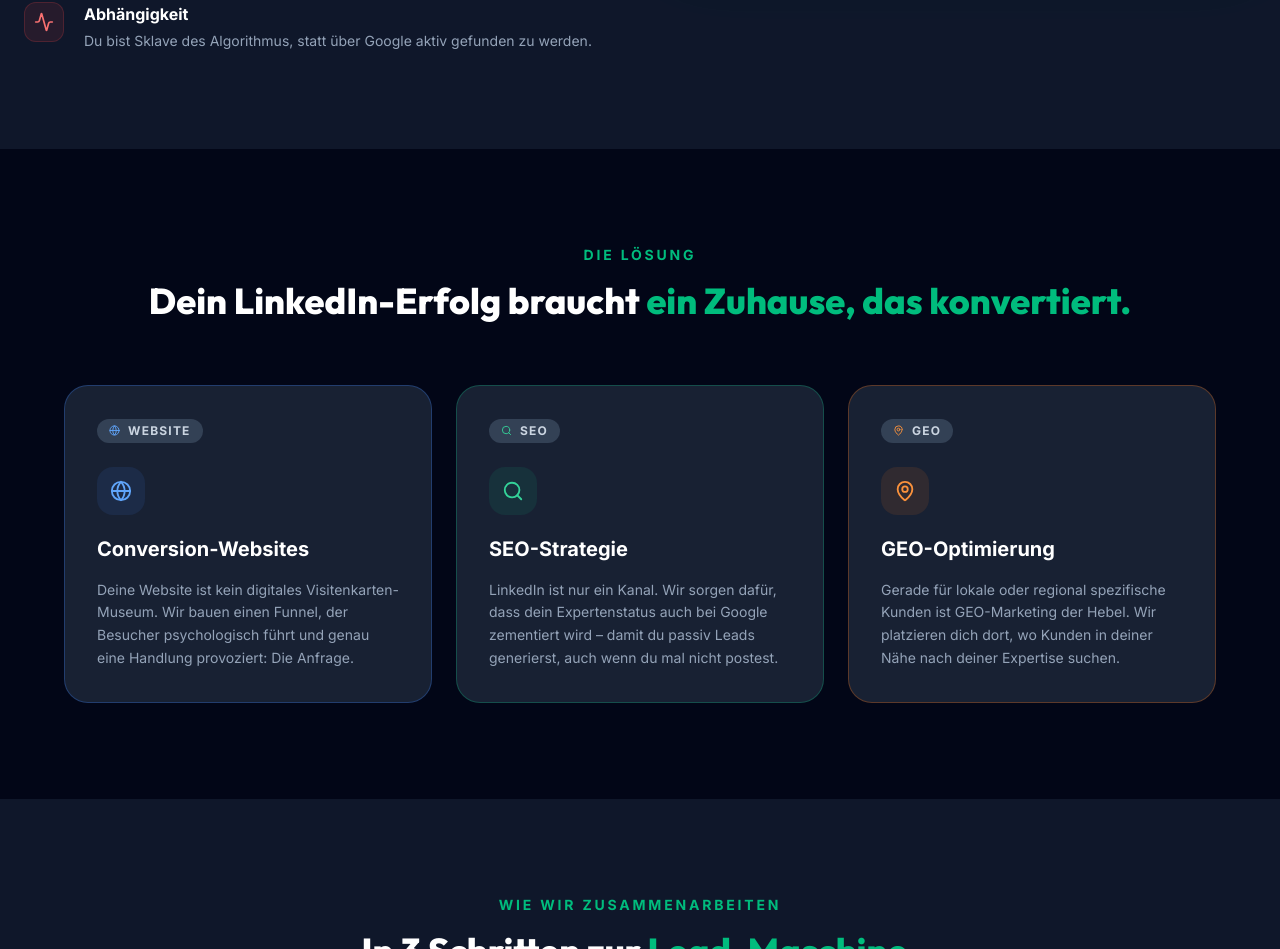
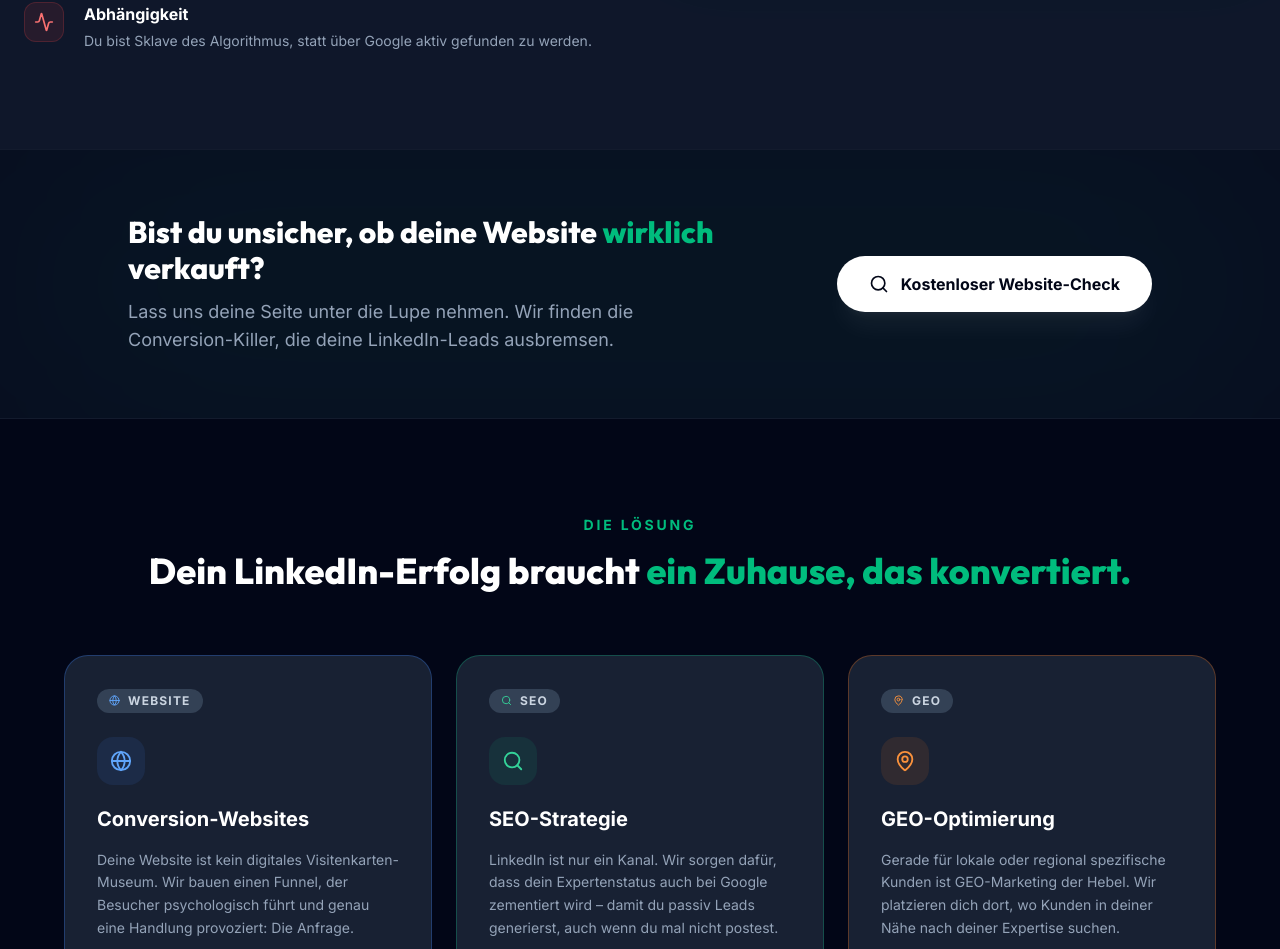
Before and after one commit to timmsug-source/website-linkedin, a Next.js app: page /lp/linkedin in a window 1280 px wide. Shown: the part 1596-2545 px from the top of the page. Built offline with nearby package versions, Linux system fonts and the light colour scheme.

Commit message:
Add Website-Check CTA below Problem section

```diff
--- a/src/app/lp/linkedin/page.tsx
+++ b/src/app/lp/linkedin/page.tsx
@@ -256,6 +256,27 @@ export default function LinkedInLP() {
         </div>
       </section>
 
+      {/* ── 2.1 CTA: WEBSITE-CHECK ────────────────────────────────────────── */}
+      <section className="py-16 px-6 bg-slate-900/50 border-y border-slate-800/50 relative overflow-hidden">
+        <div className="absolute top-1/2 left-1/2 -translate-x-1/2 -translate-y-1/2 w-full h-full bg-accent/5 blur-[120px] rounded-full pointer-events-none" />
+        <div className="max-w-5xl mx-auto relative z-10 flex flex-col md:flex-row items-center justify-between gap-10">
+          <div className="text-center md:text-left">
+            <h3 className="text-2xl md:text-3xl font-display font-extrabold text-white mb-3">
+              Bist du unsicher, ob deine Website <span className="text-accent">wirklich</span> verkauft?
+            </h3>
+            <p className="text-slate-400 text-lg max-w-xl">
+              Lass uns deine Seite unter die Lupe nehmen. Wir finden die Conversion-Killer, die deine LinkedIn-Leads ausbremsen.
+            </p>
+          </div>
+          <a
+            href={CONTACT_URL}
+            className="whitespace-nowrap inline-flex items-center gap-3 bg-white text-slate-950 hover:bg-accent hover:text-white rounded-full px-8 py-4 font-bold transition-all shadow-xl shadow-white/5"
+          >
+            <Search size={20} /> Kostenloser Website-Check
+          </a>
+        </div>
+      </section>
+
       {/* ── 3. LÖSUNG ───────────────────────────────────────────────────── */}
       <section className="py-24 px-6 bg-slate-950">
         <div className="max-w-6xl mx-auto">
```
Also changed, not shown: public/images/hero_bg.png, public/images/reach_trap.png.
